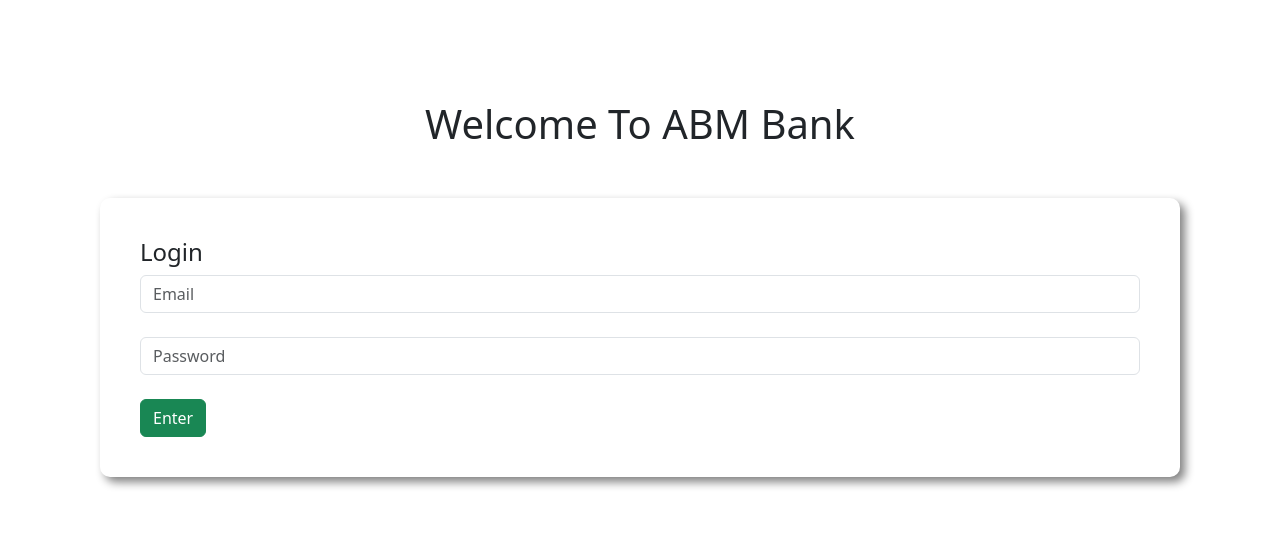
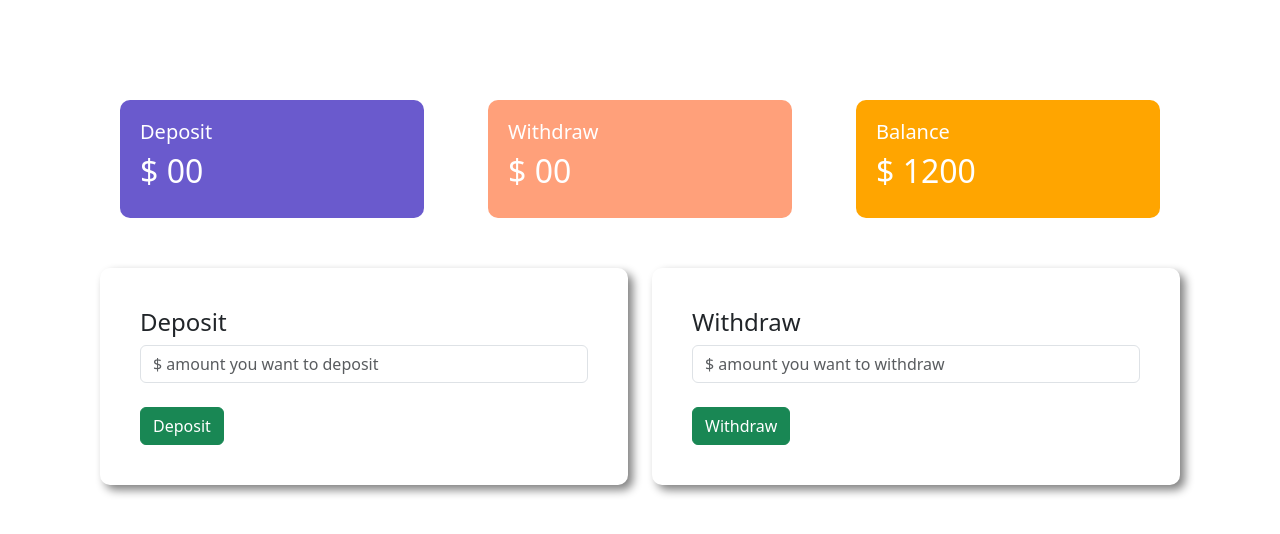
Before and after one commit to anayet-libastex/abm-bank, a plain HTML site: page index.html in a window 1280 px wide. Both pictures are taken after a click on the button "Enter". Drawn offline with nearby package versions, Linux system fonts and the light colour scheme.

Commit message:
ABM Bank project complete

```diff
--- a/index.html
+++ b/index.html
@@ -1,15 +1,18 @@
 <!DOCTYPE html>
 <html lang="en">
+
 <head>
     <meta charset="UTF-8">
     <meta name="viewport" content="width=device-width, initial-scale=1.0">
     <title>ABM Bank Limited</title>
-    <link href="https://cdn.jsdelivr.net/npm/bootstrap@5.3.3/dist/css/bootstrap.min.css" rel="stylesheet" integrity="sha384-QWTKZyjpPEjISv5WaRU9OFeRpok6YctnYmDr5pNlyT2bRjXh0JMhjY6hW+ALEwIH" crossorigin="anonymous">
+    <link href="https://cdn.jsdelivr.net/npm/bootstrap@5.3.3/dist/css/bootstrap.min.css" rel="stylesheet"
+        integrity="sha384-QWTKZyjpPEjISv5WaRU9OFeRpok6YctnYmDr5pNlyT2bRjXh0JMhjY6hW+ALEwIH" crossorigin="anonymous">
     <link rel="stylesheet" href="style.css">
 </head>
+
 <body>
 
-    <section class="login-area">
+    <section id="login-area">
         <h1 class="text-center">Welcome To ABM Bank</h1>
         <div class="submit-area">
             <h4>Login</h4>
@@ -21,10 +24,54 @@
         </div>
     </section>
 
+    <section id="transaction-area">
+        <div class="row">
+            <div class="col-md-4">
+                <div class="deposit status">
+                    <h5>Deposit</h5>
+                    <h2>$ <span id="currentDeposit">00</span></h2>
+                </div>
+            </div>
+            <div class="col-md-4">
+                <div class="withdraw status">
+                    <h5>Withdraw</h5>
+                    <h2>$ <span id="currentWithdraw">00</span></h2>
+                </div>
+            </div>
+            <div class="col-md-4">
+                <div class="balance status">
+                    <h5>Balance</h5>
+                    <h2>$ <span id="currentBalance">1200</span></h2>
+                </div>
+            </div>
+        </div>
+        <div class="row">
+            <div class="col-md-6">
+                <div class="submit-area">
+                    <h4>Deposit</h4>
+                    <input id="depositAmount" type="text" class="form-control" placeholder="$ amount you want to deposit">
+                    <br>
+                    <button id="addDeposit" class="btn btn-success">Deposit</button>
+                </div>
+            </div>
+            <div class="col-md-6">
+                <div class="submit-area">
+                    <h4>Withdraw</h4>
+                    <input id="withdrawAmount" type="text" class="form-control" placeholder="$ amount you want to withdraw">
+                    <br>
+                    <button id="addWithdraw" class="btn btn-success">Withdraw</button>
+                </div>
+            </div>
+        </div>
+    </section>
 
-
-    <script src="https://cdn.jsdelivr.net/npm/@popperjs/core@2.11.8/dist/umd/popper.min.js" integrity="sha384-I7E8VVD/ismYTF4hNIPjVp/Zjvgyol6VFvRkX/vR+Vc4jQkC+hVqc2pM8ODewa9r" crossorigin="anonymous"></script>
-    <script src="https://cdn.jsdelivr.net/npm/bootstrap@5.3.3/dist/js/bootstrap.min.js" integrity="sha384-0pUGZvbkm6XF6gxjEnlmuGrJXVbNuzT9qBBavbLwCsOGabYfZo0T0to5eqruptLy" crossorigin="anonymous"></script>
+    <script src="https://cdn.jsdelivr.net/npm/@popperjs/core@2.11.8/dist/umd/popper.min.js"
+        integrity="sha384-I7E8VVD/ismYTF4hNIPjVp/Zjvgyol6VFvRkX/vR+Vc4jQkC+hVqc2pM8ODewa9r"
+        crossorigin="anonymous"></script>
+    <script src="https://cdn.jsdelivr.net/npm/bootstrap@5.3.3/dist/js/bootstrap.min.js"
+        integrity="sha384-0pUGZvbkm6XF6gxjEnlmuGrJXVbNuzT9qBBavbLwCsOGabYfZo0T0to5eqruptLy"
+        crossorigin="anonymous"></script>
     <script src="script.js"></script>
 </body>
+
 </html>
--- a/script.js
+++ b/script.js
@@ -0,0 +1,48 @@
+/*log in button event handler*/
+
+const loginBtn = document.getElementById("login");
+loginBtn.addEventListener("click", function () {
+    const loginArea = document.getElementById("login-area");
+    loginArea.style.display = "none";
+    const transactionArea = document.getElementById("transaction-area");
+    transactionArea.style.display = "block";
+})
+
+/*deposit button event handler*/
+const addDeposit = document.getElementById("addDeposit");
+addDeposit.addEventListener("click", function () {
+    const depositNumber = getInputNumber("depositAmount");
+    if (isNaN(depositNumber) || depositNumber <= 0) {
+        alert("You should enter a valid deposit amount");
+    }
+    else {
+        updateSpanText("currentDeposit",depositNumber);
+        updateSpanText("currentBalance",depositNumber);
+    }
+    document.getElementById("depositAmount").value = "";
+})
+ //withdraw button event handler
+   const addWithdrawBtn = document.getElementById("addWithdraw");
+   addWithdrawBtn.addEventListener("click", function() {
+       const withdrawNumber = getInputNumber("withdrawAmount");
+       if (isNaN(withdrawNumber) || withdrawNumber <= 0) {
+        alert("You should enter a valid withdraw amount");
+       } else {
+        updateSpanText("currentWithdraw",withdrawNumber);
+        updateSpanText("currentBalance", -1 * withdrawNumber);
+       }
+       document.getElementById("withdrawAmount").value = "";
+   });
+
+   function getInputNumber(id) {
+      const amount = document.getElementById(id).value;
+      const amountNumber = parseFloat(amount);
+      return amountNumber;
+   }
+
+    function updateSpanText(id, depositNumber) {
+            const currentAmount = document.getElementById(id).innerText;
+            const currentNumber = parseFloat(currentAmount);
+            const totalAmount = depositNumber + currentNumber;
+            document.getElementById(id).innerText = totalAmount;
+    }
--- a/style.css
+++ b/style.css
@@ -7,3 +7,21 @@ body {
     box-shadow: 5px 5px 10px gray;
     border-radius: 10px;
 }
+#transaction-area {
+    display: none;
+}
+.deposit {
+    background-color: slateblue;
+}
+.withdraw {
+    background-color: lightsalmon;
+}
+.balance {
+    background-color: orange;
+}
+.status {
+    padding: 20px;
+    margin: 0 20px;
+    color: #fff;
+    border-radius: 10px;
+}
```
Lines whose indentation alone changed are shown as unchanged.
